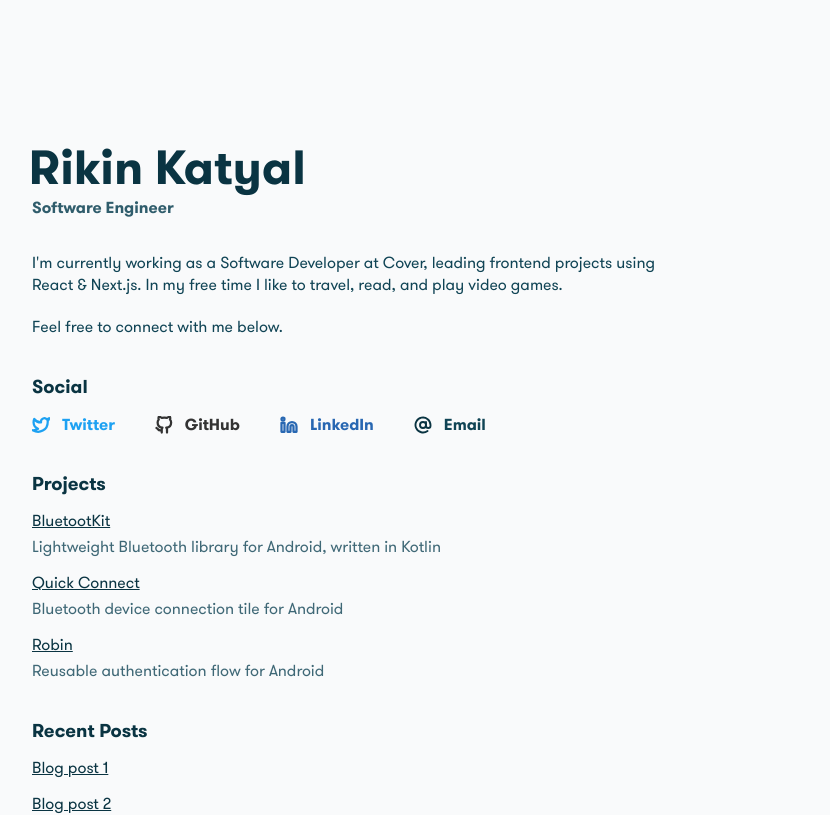
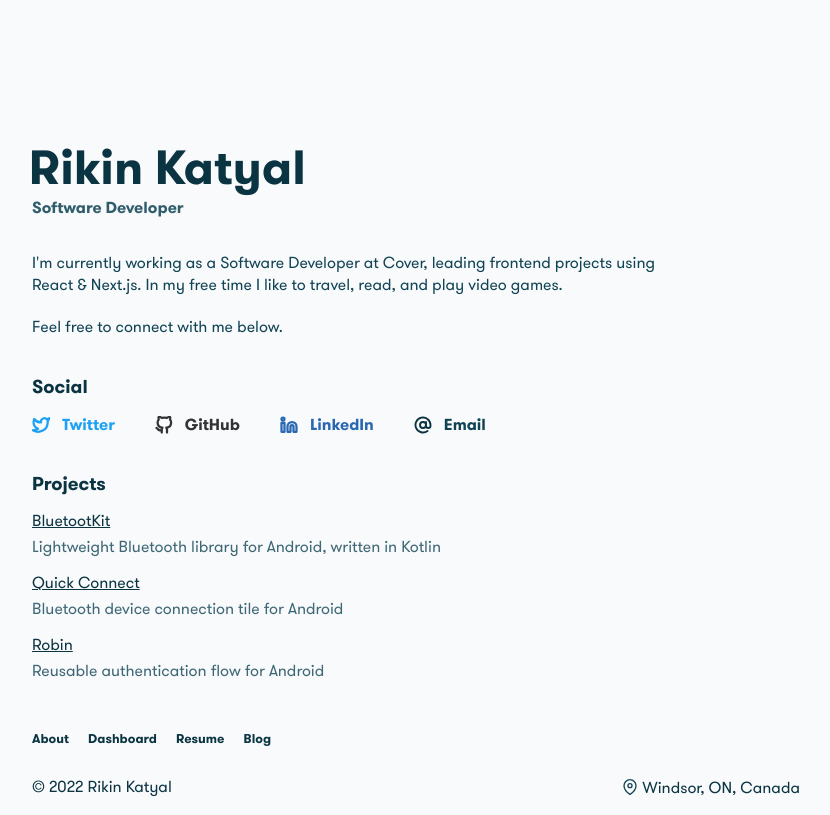
Before and after one commit to sirvar/sirvar.com, a Next.js app: page / in a window 1280 px wide. Shown: the top 815 px of the page, without its empty margins (224-1054 px from the left). Built offline with nearby package versions, Linux system fonts and the light colour scheme.

Commit message:
fix: clean up and favicon

```diff
--- a/src/components/Card/index.tsx
+++ b/src/components/Card/index.tsx
@@ -54,11 +54,10 @@ type CardProps = {
   title: string;
   value: string | number;
   Icon?: React.ComponentType;
-  href?: string;
   tooltip?: string;
 };
 
-const Card: React.FC<CardProps> = ({ title, value, Icon, href, tooltip }) => (
+const Card: React.FC<CardProps> = ({ title, value, Icon, tooltip }) => (
   <Wrapper data-tip={tooltip} data-for={title}>
     <Header>
       <Title>{title}</Title>
--- a/src/components/Header/index.tsx
+++ b/src/components/Header/index.tsx
@@ -17,7 +17,7 @@ const Header: React.FC = () => {
   return (
     <Wrapper>
       <Name>Rikin Katyal</Name>
-      <Title>Software Engineer</Title>
+      <Title>Software Developer</Title>
     </Wrapper>
   );
 };
--- a/src/components/IconLink/index.tsx
+++ b/src/components/IconLink/index.tsx
@@ -1,5 +1,4 @@
 import Image from 'next/image';
-import Link from 'next/link';
 import React from 'react';
 import styled from 'styled-components';
 
@@ -10,19 +9,6 @@ import { ThemeName } from '@/styles/theme';
 const Text = styled(H4)<{ color: string }>`
   color: ${({ color }) => color};
   margin-left: 0.5rem;
-`;
-
-const Wrapper = styled.div`
-  display: flex;
-  justify-content: center;
-  align-items: center;
-  cursor: pointer;
-  width: 100%;
-  max-width: 128px;
-  max-height: 32px;
-  border-radius: 4px;
-  background: ${({ theme }) => theme.backgroundSecondary};
-  padding: ${({ theme }) => theme.name === ThemeName.Dark && `8px`};
 `;
 
 const ArrowLink = styled(_ArrowLink)<{ color: string }>`
--- a/src/pages/index.tsx
+++ b/src/pages/index.tsx
@@ -21,7 +21,7 @@ export default function Home({ locationData }: PageProps) {
   return (
     <Page
       title="Rikin Katyal"
-      description="Portfolio"
+      description="Front-end software developer from Canada"
       location={locationData.location}
     >
       <Section>
@@ -41,10 +41,10 @@ export default function Home({ locationData }: PageProps) {
         <H3>Projects</H3>
         <Projects />
       </Section>
-      <Section>
+      {/* <Section>
         <H3>Recent Posts</H3>
         <List items={work} />
-      </Section>
+      </Section> */}
     </Page>
   );
 }
```
Also changed, not shown: src/components/Page/index.tsx (+1 -0 lines), public/vercel.svg (deleted), 1 other file (tests, documents, lock files or other folders).
